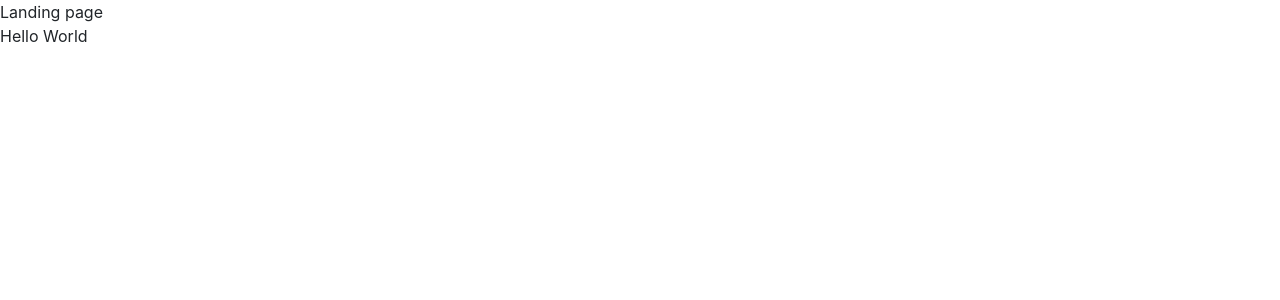
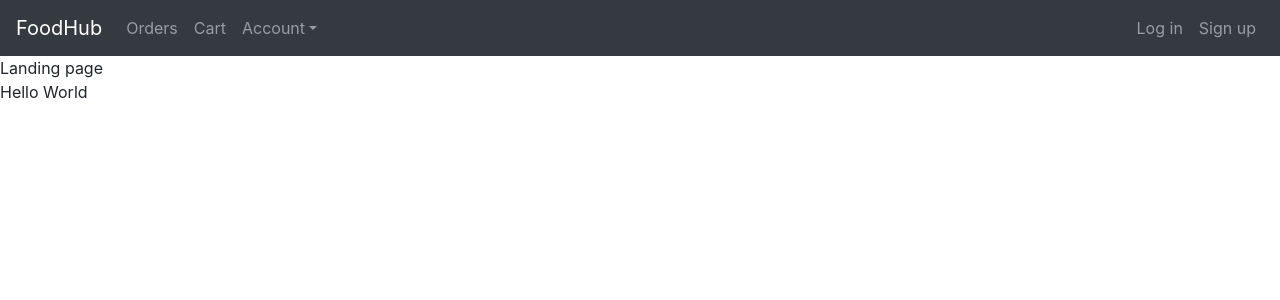
Before and after one commit to arafat-213/mern-food-delivery, a React (Create React App) app in the folder client/: page / in a window 1280 px wide. Shown: the top 300 px of the page. Built offline with nearby package versions, Linux system fonts and the light colour scheme; no server answers.

Commit message:
added nav bar

```diff
--- a/client/src/App.js
+++ b/client/src/App.js
@@ -9,6 +9,8 @@ import Restaurant from './pages/Restaurant'
 import MyRestaurant from './pages/MyRestaurant'
 import Home from './pages/Home'
 import Cart from './pages/Cart'
+import NavigationBar from './components/Navbar/NavigationBar'
+
 // Redux
 import { Provider } from 'react-redux'
 import store from './store'
@@ -25,6 +27,7 @@ const App = () => {
 	return (
 		<Provider store={store}>
 			<Router>
+				<NavigationBar />
 				<Switch>
 					<Route exact path='/' component={Landing} />
 					<Route exact path='/home' component={Home} />
--- /dev/null
+++ b/client/src/components/Navbar/NavigationBar.js
@@ -0,0 +1,67 @@
+import React from 'react'
+import { NavLink } from 'react-router-dom'
+
+// Redux
+import { connect } from 'react-redux'
+
+// Bootstrap
+import { Navbar, Nav, NavDropdown } from 'react-bootstrap'
+
+const NavigationBar = ({ isAuthenticated }) => {
+	return (
+		<Navbar
+			sticky='top'
+			collapseOnSelect
+			expand='lg'
+			bg='dark'
+			variant='dark'>
+			<Navbar.Brand as={NavLink} to='/home'>
+				FoodHub
+			</Navbar.Brand>
+			<Navbar.Toggle aria-controls='responsive-navbar-nav' />
+			<Navbar.Collapse id='responsive-navbar-nav'>
+				<Nav activeKey='/home' className='mr-auto'>
+					<Nav.Link as={NavLink} to='/orders'>
+						Orders
+					</Nav.Link>
+					<Nav.Link as={NavLink} to='/cart'>
+						Cart
+					</Nav.Link>
+					<NavDropdown title='Account' id='collasible-nav-dropdown'>
+						<NavDropdown.Item href='#action/3.1'>
+							My Profile
+						</NavDropdown.Item>
+						<NavDropdown.Item href='#action/3.2'>
+							Favourite Restaurants
+						</NavDropdown.Item>
+						<NavDropdown.Item href='#action/3.3'>
+							Something
+						</NavDropdown.Item>
+						<NavDropdown.Divider />
+						<NavDropdown.Item href='#action/3.4'>
+							Sign out
+						</NavDropdown.Item>
+					</NavDropdown>
+				</Nav>
+				{!isAuthenticated && (
+					<Nav>
+						<Nav.Link as={NavLink} to='/login'>
+							Log in
+						</Nav.Link>
+						<Nav.Link as={NavLink} to='/signup'>
+							Sign up
+						</Nav.Link>
+					</Nav>
+				)}
+			</Navbar.Collapse>
+		</Navbar>
+	)
+}
+
+const mapStateToProps = state => {
+	return {
+		isAuthenticated: state.auth.isAuthenticated
+	}
+}
+
+export default connect(mapStateToProps)(NavigationBar)
```
